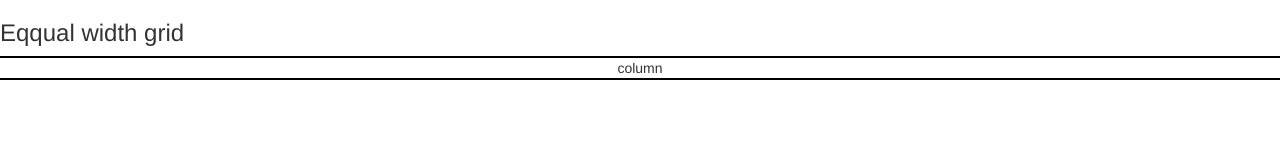
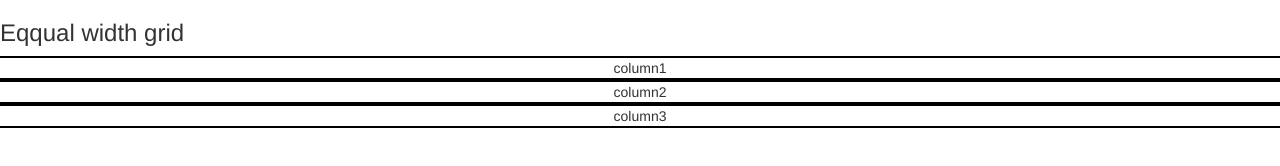
Before and after one commit to Ahmedfarooq1199/codingal-course, a plain HTML site: page M3/classwork/L1.A1.html in a window 1280 px wide. Drawn offline with nearby package versions, Linux system fonts and the light colour scheme.

Commit message:
innitial commit

```diff
--- a/M3/classwork/L1.A1.html
+++ b/M3/classwork/L1.A1.html
@@ -20,7 +20,16 @@
         <h3>Eqqual width grid </h3>
         <div class="row">
             <div class="column">
-column
+            column1
             </div>
+            <div class="column">
+            column2
+            </div>
+            <div class="column">
+            column3
+            </div>
+            </div>
+        </div>
+
     </body>
 </html>
```
